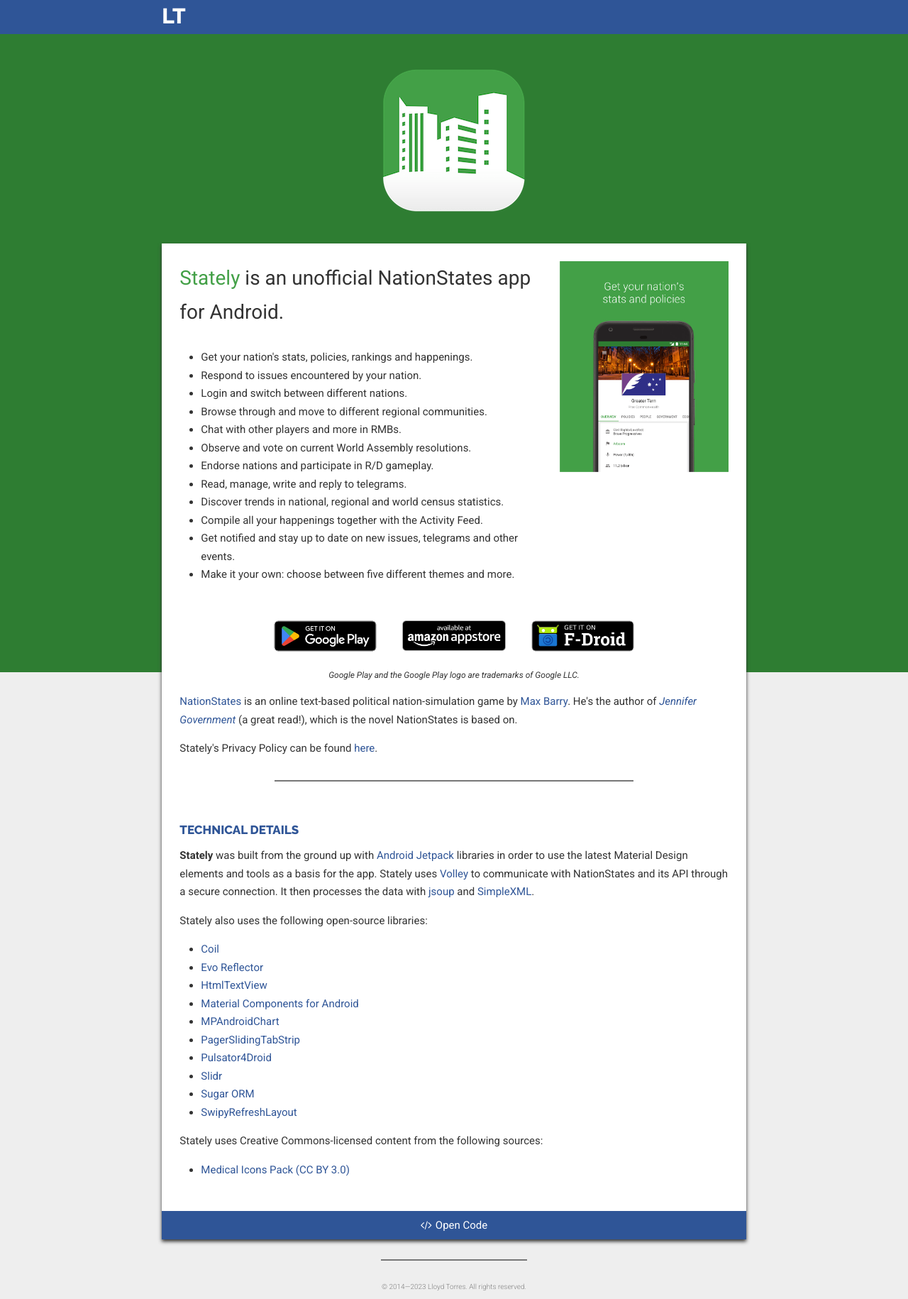
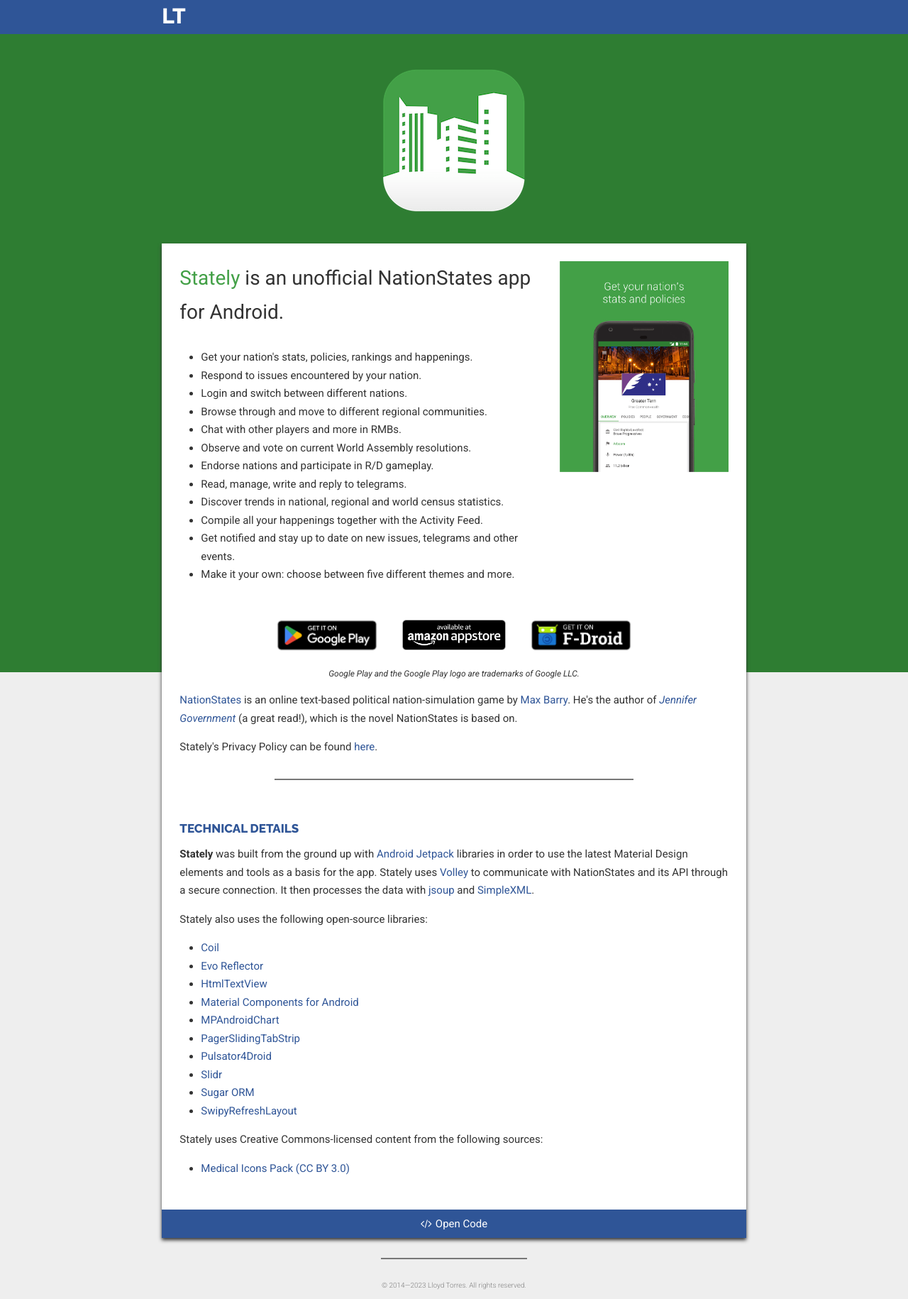
Before and after one commit to lloydtorres/lloydtorres.github.io, a Jekyll site: the page built from projects/stately.md, in a window 1280 px wide. Shown: the whole page at 71% size. Built offline with Jekyll 4.4.1, drawn with Linux system fonts in a browser that asks for light colours.

Commit message:
Adjust badge size by a tiny bit

```diff
--- a/_sass/_layout.scss
+++ b/_sass/_layout.scss
@@ -1233,7 +1233,7 @@
 }
 
 .market-badges-google-fdroid {
-    height: 66px;
+    height: 64px;
 }
 
 .market-disclaimer {
```
